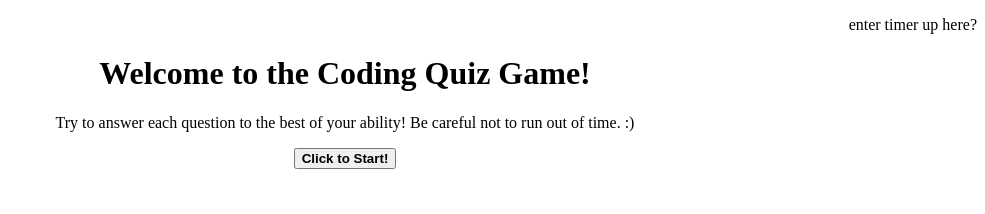
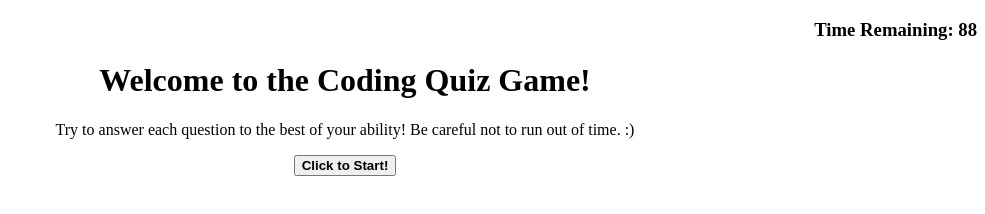
Before and after one commit to jaolsen7/code-quiz-game, a plain HTML site: page index.html in a window 1280 px wide. Both pictures are taken after a click on the button "Click to Start!". Shown: the whole page, without its empty margins (295-1280 px from the left). Drawn offline with Linux system fonts and the light colour scheme.

Commit message:
added functional timer

```diff
--- a/assets/css/style.css
+++ b/assets/css/style.css
@@ -1,5 +1,8 @@
 nav {
     text-align: end;
+}
+#timer {
+
 }
 #btn {
     font-weight: bold;
--- a/assets/js/script.js
+++ b/assets/js/script.js
@@ -1,8 +1,28 @@
+var timerEl = document.getElementById("timer");
+console.log(timerEl);
+var secondsLeft = 90;
+
+function setTime() {
+  // Sets interval in variable
+  var timerInterval = setInterval(function() {
+    secondsLeft--;
+    timerEl.textContent = "Time Remaining: " + secondsLeft;
+
+    if(secondsLeft === 0) {
+      // Stops execution of action at set interval
+      clearInterval(timerInterval);
+      // Calls function to create and append image
+      //sendMessage();
+    }
+
+  }, 1000);
+}
+
 var startButton = document.querySelector("#btn");
 
 function startGame () {
     startButton.addEventListener("click", function (event) {
-    alert("button clicked!");
+    setTime();
     })
 };
 startGame();
--- a/index.html
+++ b/index.html
@@ -11,7 +11,7 @@
 
 <body>
     <nav>
-        <p>enter timer up here?</p>
+        <h3 id="timer"></h3>
     </nav>
     <div class="center">
         <h1>Welcome to the Coding Quiz Game!</h1>
```
